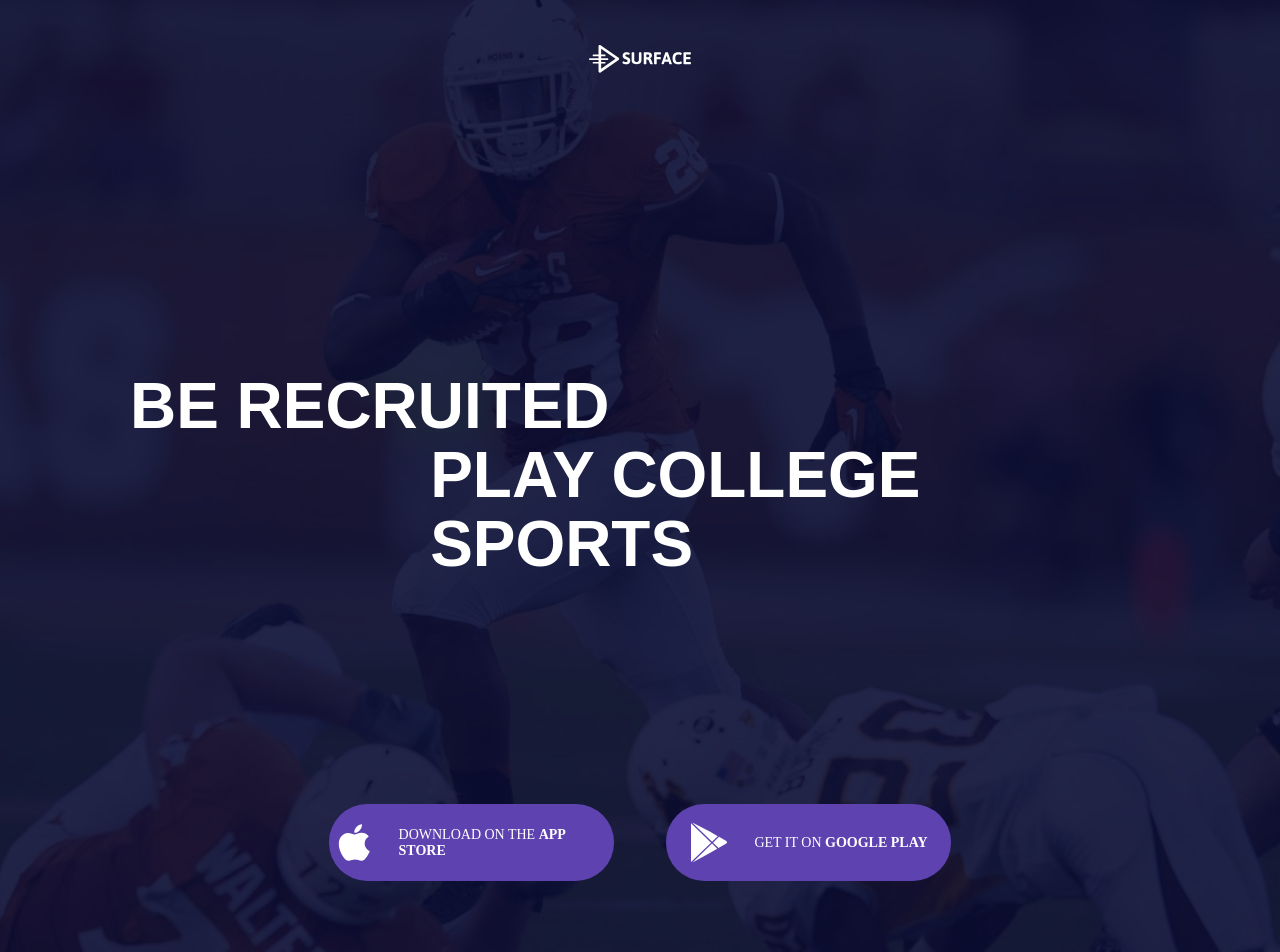
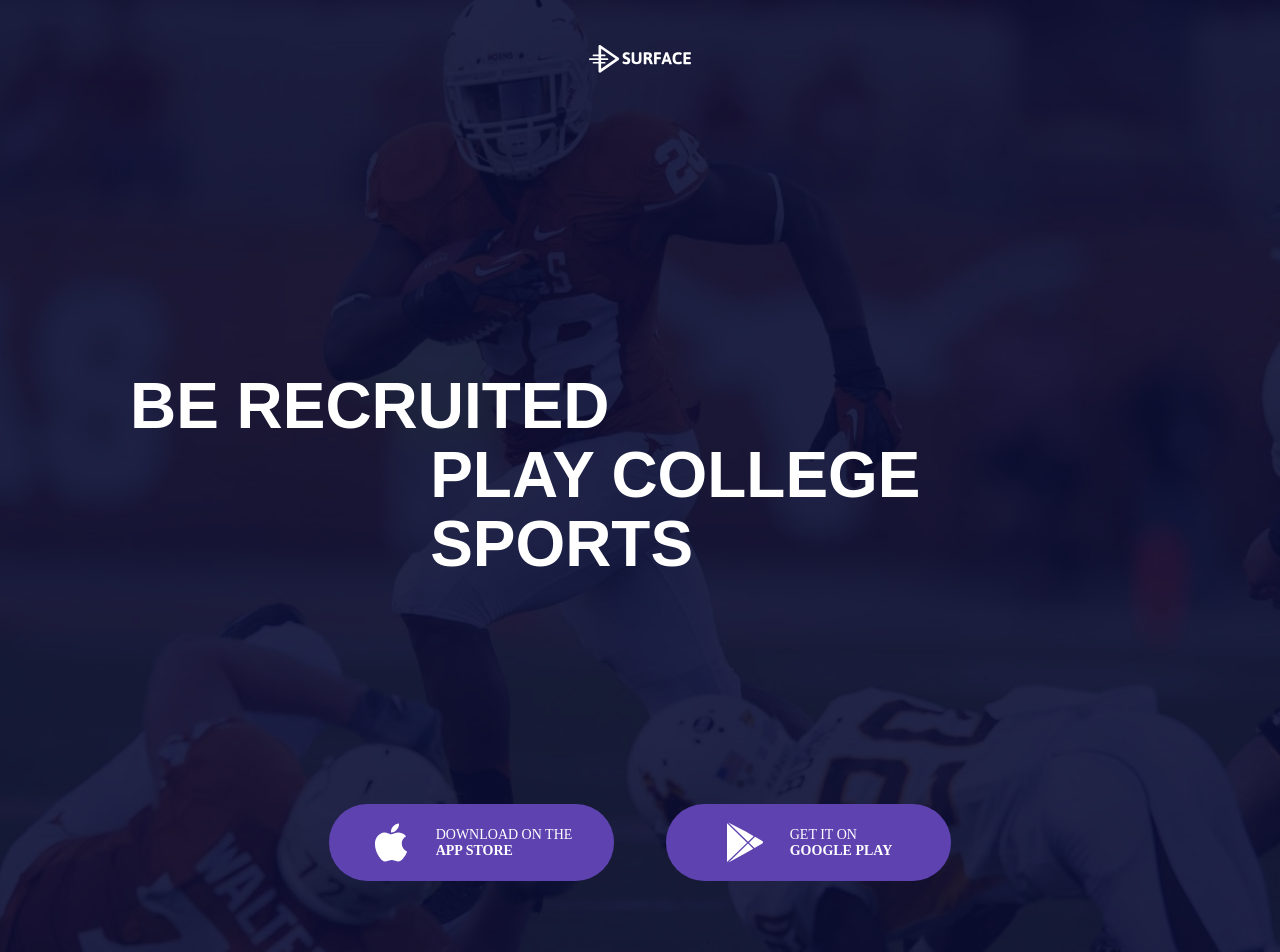
Before and after one commit to MissarvaT/netology-diploma, a plain HTML site: page index.html in a window 1280 px wide. Shown: the top 952 px of the page. Drawn offline with Linux system fonts and the light colour scheme; a web font is replaced by a local one.

Commit message:
Update style.css

```diff
--- a/css/style.css
+++ b/css/style.css
@@ -93,7 +93,9 @@ p {
 }
 
 .button-name {
-  text-align: left;
+  display: flex;
+  flex-direction: column;
+  align-items: flex-start;
 }
 
 .store-name {
```
